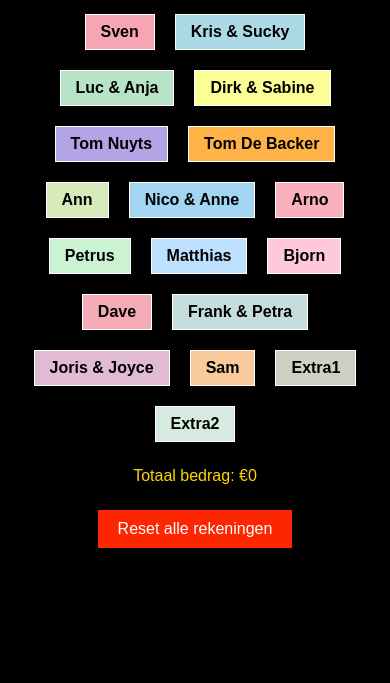
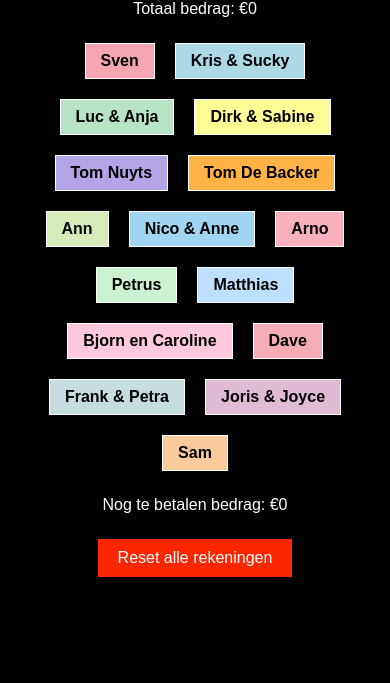
Before and after one commit to snauwaert/snauwaert.github.io, a plain HTML site: page index.html in a window 390 px wide. Shown: the part 201-884 px from the top of the page. Drawn offline with Linux system fonts and the light colour scheme.

Commit message:
Te betalen bedrag bijgevoegd

```diff
--- a/app.js
+++ b/app.js
@@ -1,4 +1,4 @@
-const people = ['Sven', 'Kris & Sucky', 'Luc & Anja', 'Dirk & Sabine', 'Tom Nuyts', 'Tom De Backer', 'Ann', 'Nico & Anne', 'Arno', 'Petrus', 'Matthias', 'Bjorn', 'Dave', 'Frank & Petra', 'Joris & Joyce', 'Sam', 'Extra1', 'Extra2'];
+const people = ['Sven', 'Kris & Sucky', 'Luc & Anja', 'Dirk & Sabine', 'Tom Nuyts', 'Tom De Backer', 'Ann', 'Nico & Anne', 'Arno', 'Petrus', 'Matthias', 'Bjorn en Caroline', 'Dave', 'Frank & Petra', 'Joris & Joyce', 'Sam'];
 const drinks = [
     { name: 'Boerke', price: 2.80 },
     { name: 'Pintje 33cl', price: 3.00 },
@@ -17,6 +17,7 @@ const drinks = [
 ];
 const tabs = JSON.parse(localStorage.getItem('tabs')) || {};
 const actionHistory = [];
+let settledAmount = 0;
 
 people.forEach((person, index) => {
     const button = document.createElement('button');
@@ -37,6 +38,7 @@ people.forEach((person, index) => {
 document.addEventListener('DOMContentLoaded', function () {
     // Initial call to display the total due when the page loads
     updateTotalDue();
+    updateRestDue();
 });
 
 function selectPerson(person) {
@@ -94,6 +96,7 @@ function addDrink(drink, price) {
     actionHistory.push({ type: 'add', person: person, drink: drink, price: price });
     updateCurrentTab();
     updateTotalDue();
+    updateRestDue();
     updateButtonStyles();  // Update button styles to reflect changes
 }
 
@@ -127,8 +130,13 @@ function goBack() {
 }
 
 function updateTotalDue() {
-    const totalDue = Object.values(tabs).reduce((acc, tab) => acc + tab.total, 0);
+    const totalDue = Object.values(tabs).reduce((acc, tab) => acc + tab.total, 0) + settledAmount;
     document.getElementById('totalDue').textContent = `Totaal bedrag: €${totalDue}`;
+}
+
+function updateRestDue() {
+    const restDue = Object.values(tabs).reduce((acc, tab) => acc + tab.total, 0);
+    document.getElementById('restDue').textContent = `Nog te betalen bedrag: €${restDue}`;
 }
 
 function undoLastAction() {
@@ -150,6 +158,7 @@ function undoLastAction() {
         case 'settle':
             // Assuming we saved the settled amount in actionHistory
             tabs[person].total = lastAction.amount;  // Restore the settled amount
+            settledAmount -= lastAction.amount;
             tabs[person] = lastAction.list
             break;
         default:
@@ -159,6 +168,7 @@ function undoLastAction() {
     localStorage.setItem('tabs', JSON.stringify(tabs));
     updateTotalDue();
     updateCurrentTab();
+    updateRestDue();
     updateButtonStyles();
 }
 
@@ -169,11 +179,13 @@ function settleUp() {
     if (tabs[person]) {
         alert(`De rekening van ${person} bedroeg €${tabs[person].total} en is afgerekend.`);
         actionHistory.push({ type: 'settle', person: person, amount: tabs[person].total, list: tabs[person]});
+        settledAmount += tabs[person].total;
         tabs[person] = { drinks: [], total: 0 };  // Reset the person's tab
         localStorage.setItem('tabs', JSON.stringify(tabs));
 
         updateCurrentTab();
         updateTotalDue();
+        updateRestDue();
         updateButtonStyles()
     } else {
         alert(`Geen openstaande rekening voor ${person}.`);
@@ -192,8 +204,10 @@ function resetAllTabs() {
         localStorage.setItem('tabs', JSON.stringify(tabs));
         // Clear any action history
         actionHistory.length = 0;
+        settledAmount = 0;
         // Update UI elements
         updateTotalDue();
+        updateRestDue();
         updateButtonStyles();
         if (document.getElementById('drinkScreen').style.display !== 'none') {
             updateCurrentTab();  // Only update if the drink screen is visible
--- a/index.html
+++ b/index.html
@@ -14,8 +14,9 @@
     </div>
     <div id="personScreen" class="screen">
         <h1>Selecteer persoon </h1>
+        <div id="totalDue" class="total-due">Totaal verschuldigd €0</div>
         <div id="peopleContainer" class="button-container"></div>
-        <div id="totalDue" class="total-due">Totaal verschuldigd €0</div>
+        <div id="restDue" class="rest-due">Nog te betalen €0</div>
         <button id="resetAllTabs" onclick="resetAllTabs()">Reset alle rekeningen</button>
     </div>
 
--- a/styles.css
+++ b/styles.css
@@ -146,6 +146,10 @@ button2:hover {
         font-size: 16px; /* Larger for better readability on small screens */
     }
 
+    .rest-due {
+        font-size: 16px; /* Larger for better readability on small screens */
+    }
+
     #resetAllTabs {
         padding: 10px 20px;
         font-size: 16px;
@@ -181,9 +185,14 @@ button2:hover {
 .total-due {
     margin: 20px;
     font-size: 16px;
-    color: #FFD700; /* Gold color for emphasis */
+    color: white;
 }
 
+.rest-due {
+    margin: 20px;
+    font-size: 16px;
+    color: white;
+}
 .unsettled-tab {
     border: 4px solid red;
 }
```
